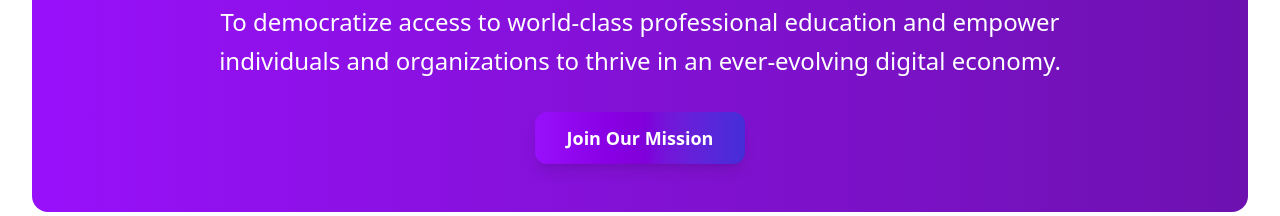
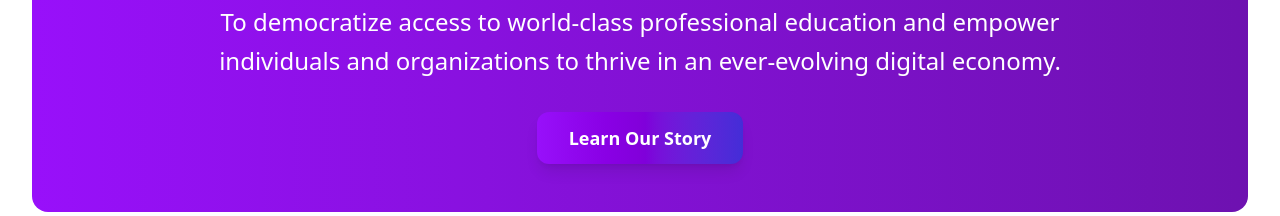
Before and after one commit to prashantGeek/skillsync, a Next.js app: page /about in a window 1280 px wide. Shown: the part 2680-2896 px from the top of the page. Built offline with nearby package versions, Linux system fonts and the light colour scheme.

Commit message:
✨ Add smooth scrolling functionality to AboutSection buttons and update button actions

```diff
--- a/src/components/sections/AboutSection.tsx
+++ b/src/components/sections/AboutSection.tsx
@@ -1,3 +1,5 @@
+'use client';
+
 import Card, { CardContent } from '../ui/Card';
 import Button from '../ui/Button';
 
@@ -111,6 +113,16 @@ const teamMembers = [
 ];
 
 export default function AboutSection() {
+  const scrollToSection = (sectionId: string) => {
+    const element = document.getElementById(sectionId);
+    if (element) {
+      element.scrollIntoView({
+        behavior: 'smooth',
+        block: 'start',
+      });
+    }
+  };
+
   return (
     <section className="py-20 bg-white">
       <div className="max-w-7xl mx-auto px-4 sm:px-6 lg:px-8">
@@ -124,10 +136,16 @@ export default function AboutSection() {
             build the workforce of the future through expert-led, skills-based education.
           </p>
           <div className="flex flex-col sm:flex-row gap-4 justify-center">
-            <Button className="px-8 py-3 text-lg bg-purple-600 hover:bg-purple-700 text-white hover:text-white font-bold rounded-lg transition-all duration-200 focus:outline-none focus:ring-2 focus:ring-purple-400 hover:shadow-lg hover:shadow-purple-500/20">
+            <Button
+              onClick={() => scrollToSection('our-mission')}
+              className="px-8 py-3 text-lg bg-purple-600 hover:bg-purple-700 text-white hover:text-white font-bold rounded-lg transition-all duration-200 focus:outline-none focus:ring-2 focus:ring-purple-400 hover:shadow-lg hover:shadow-purple-500/20"
+            >
               Join Our Mission
             </Button>
-            <Button className="px-8 py-3 text-lg border-2 border-purple-600 text-purple-600 hover:bg-purple-600 hover:text-white bg-white font-semibold rounded-lg transition-all duration-200 focus:outline-none focus:ring-2 focus:ring-purple-400 hover:shadow-lg hover:shadow-purple-500/20">
+            <Button
+              onClick={() => scrollToSection('our-story')}
+              className="px-8 py-3 text-lg border-2 border-purple-600 text-purple-600 hover:bg-purple-600 hover:text-white bg-white font-semibold rounded-lg transition-all duration-200 focus:outline-none focus:ring-2 focus:ring-purple-400 hover:shadow-lg hover:shadow-purple-500/20"
+            >
               Our Story
             </Button>
           </div>
@@ -151,7 +169,7 @@ export default function AboutSection() {
         </div>
 
         {/* Our Story */}
-        <div className="mb-20">
+        <div id="our-story" className="mb-20 scroll-mt-20">
           <div className="grid grid-cols-1 lg:grid-cols-2 gap-16 items-center">
             <div className="space-y-6">
               <h2 className="text-4xl font-bold text-black">Our Story</h2>
@@ -249,14 +267,17 @@ export default function AboutSection() {
         </div>
 
         {/* Mission Statement */}
-        <div className="bg-gradient-to-r from-purple-600 to-purple-800 rounded-2xl p-12 text-center text-white">
+        <div id="our-mission" className="bg-gradient-to-r from-purple-600 to-purple-800 rounded-2xl p-12 text-center text-white scroll-mt-20">
           <h2 className="text-3xl lg:text-4xl font-bold mb-6">Our Mission</h2>
           <p className="text-xl lg:text-2xl leading-relaxed max-w-4xl mx-auto mb-8">
             To democratize access to world-class professional education and empower
             individuals and organizations to thrive in an ever-evolving digital economy.
           </p>
-          <Button className="px-8 py-3 text-lg bg-white text-purple-600 hover:bg-gray-100 hover:text-purple-700 font-bold rounded-lg transition-all duration-200 focus:outline-none focus:ring-2 focus:ring-white/50 hover:shadow-lg">
-            Join Our Mission
+          <Button
+            onClick={() => scrollToSection('our-story')}
+            className="px-8 py-3 text-lg bg-white text-purple-600 hover:bg-gray-100 hover:text-purple-700 font-bold rounded-lg transition-all duration-200 focus:outline-none focus:ring-2 focus:ring-white/50 hover:shadow-lg"
+          >
+            Learn Our Story
           </Button>
         </div>
       </div>
```
